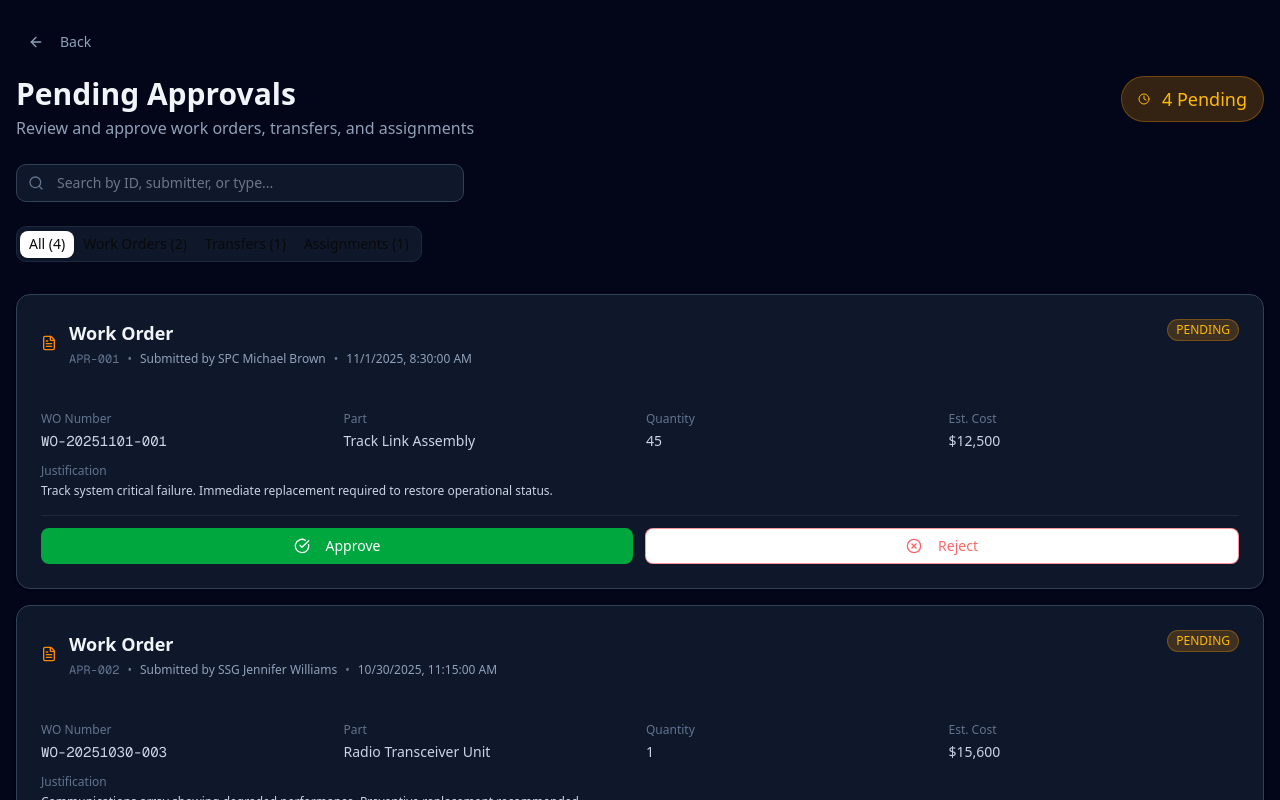
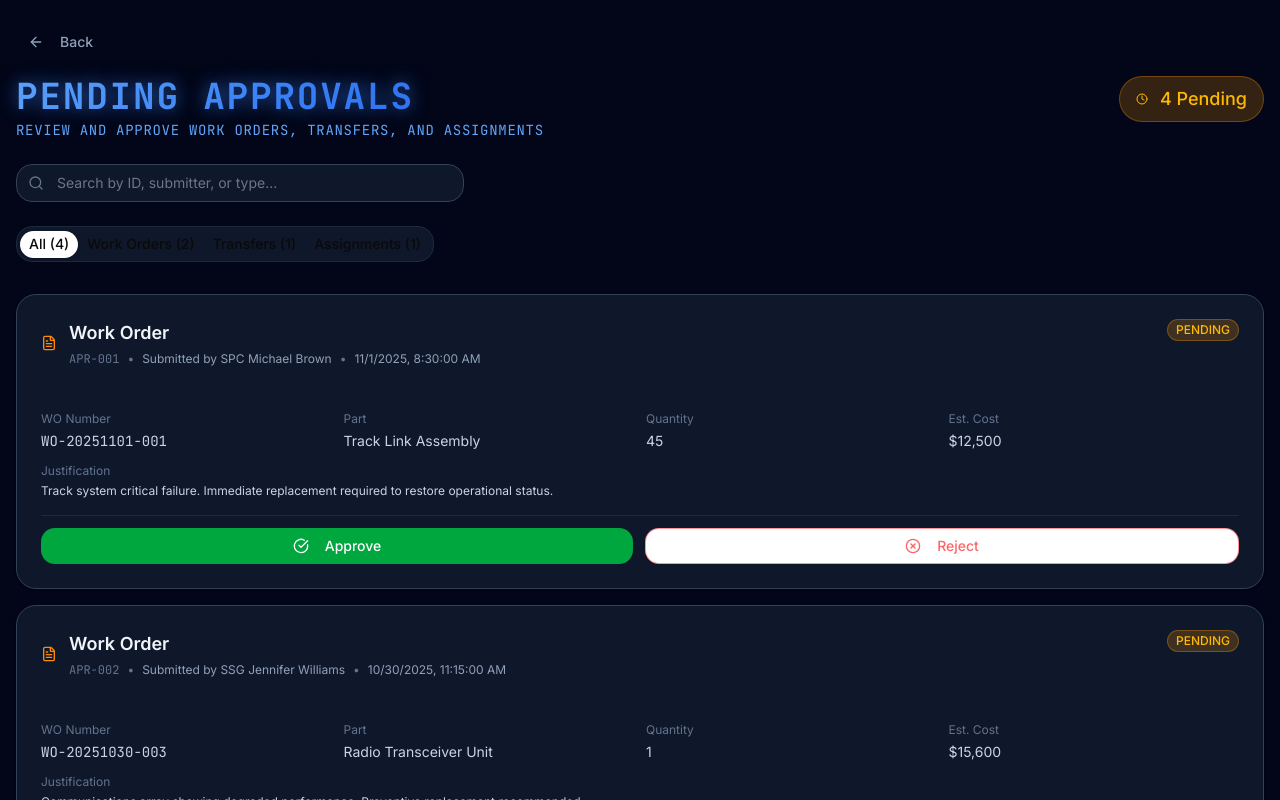
Before and after one commit to DhruvBhargava007/Morv_AI, a Next.js app in the folder frontend/: page /approvals in a window 1280 px wide. Shown: the top 800 px of the page. Built offline with nearby package versions, Linux system fonts and the light colour scheme.

Commit message:
fixing UI

```diff
--- a/frontend/app/approvals/page.tsx
+++ b/frontend/app/approvals/page.tsx
@@ -180,10 +180,10 @@ export default function ApprovalsPage() {
 
           <div className="flex items-start justify-between mb-6">
             <div>
-              <h1 className="text-3xl font-bold text-slate-100 mb-1">
+              <h1 className="text-4xl title-gradient-primary mb-1 font-mono uppercase tracking-wider font-bold">
                 Pending Approvals
               </h1>
-              <p className="text-slate-400">
+              <p className="text-[#60A5FA] font-mono uppercase tracking-wider text-sm">
                 Review and approve work orders, transfers, and assignments
               </p>
             </div>
--- a/frontend/app/dashboard/page.tsx
+++ b/frontend/app/dashboard/page.tsx
@@ -108,8 +108,8 @@ export default function DashboardPage() {
               <ArrowLeft className="w-5 h-5" />
             </button>
             <div>
-              <h1 className="text-2xl font-bold">AI Agent Dashboard</h1>
-              <p className="text-gray-400 text-sm">Digital Twin Analysis & Component Health</p>
+              <h1 className="text-3xl title-brand mb-1">MORV AI</h1>
+              <p className="text-[#60A5FA] text-xs mt-0.5 font-mono uppercase tracking-wider">AI Agent Dashboard</p>
             </div>
           </div>
           <div className="flex items-center gap-4">
--- a/frontend/app/globals.css
+++ b/frontend/app/globals.css
@@ -6,8 +6,10 @@
 @theme inline {
   --color-background: var(--background);
   --color-foreground: var(--foreground);
-  --font-sans: var(--font-geist-sans);
-  --font-mono: var(--font-geist-mono);
+  --font-sans: var(--font-inter);
+  --font-mono: var(--font-jetbrains-mono);
+  --color-military-charcoal: #0D1117;
+  --color-military-blue: #3B82F6;
   --color-sidebar-ring: var(--sidebar-ring);
   --color-sidebar-border: var(--sidebar-border);
   --color-sidebar-accent-foreground: var(--sidebar-accent-foreground);
@@ -43,8 +45,17 @@
   --radius-xl: calc(var(--radius) + 4px);
 }
 
+/* Military-Tech Theme Variables */
 :root {
-  --radius: 0.625rem;
+  --military-charcoal: #0D1117;
+  --military-blue: #3B82F6;
+  --military-blue-hover: #2563EB;
+  --military-border: rgba(255, 255, 255, 0.08);
+  --military-border-hover: rgba(59, 130, 246, 0.3);
+}
+
+:root {
+  --radius: 16px;
   --background: oklch(1 0 0);
   --foreground: oklch(0.145 0 0);
   --card: oklch(1 0 0);
@@ -79,24 +90,24 @@
 }
 
 .dark {
-  --background: oklch(0.145 0 0);
-  --foreground: oklch(0.985 0 0);
-  --card: oklch(0.205 0 0);
-  --card-foreground: oklch(0.985 0 0);
-  --popover: oklch(0.205 0 0);
-  --popover-foreground: oklch(0.985 0 0);
-  --primary: oklch(0.922 0 0);
-  --primary-foreground: oklch(0.205 0 0);
-  --secondary: oklch(0.269 0 0);
-  --secondary-foreground: oklch(0.985 0 0);
-  --muted: oklch(0.269 0 0);
-  --muted-foreground: oklch(0.708 0 0);
-  --accent: oklch(0.269 0 0);
-  --accent-foreground: oklch(0.985 0 0);
-  --destructive: oklch(0.704 0.191 22.216);
-  --border: oklch(1 0 0 / 10%);
-  --input: oklch(1 0 0 / 15%);
-  --ring: oklch(0.556 0 0);
+  --background: #0D1117;
+  --foreground: #FFFFFF;
+  --card: #161B22;
+  --card-foreground: #FFFFFF;
+  --popover: #161B22;
+  --popover-foreground: #FFFFFF;
+  --primary: #3B82F6;
+  --primary-foreground: #FFFFFF;
+  --secondary: #21262D;
+  --secondary-foreground: #FFFFFF;
+  --muted: #21262D;
+  --muted-foreground: #8B949E;
+  --accent: #3B82F6;
+  --accent-foreground: #FFFFFF;
+  --destructive: #F85149;
+  --border: rgba(255, 255, 255, 0.08);
+  --input: rgba(255, 255, 255, 0.12);
+  --ring: #3B82F6;
   --chart-1: oklch(0.488 0.243 264.376);
   --chart-2: oklch(0.696 0.17 162.48);
   --chart-3: oklch(0.769 0.188 70.08);
@@ -117,6 +128,144 @@
     @apply border-border outline-ring/50;
   }
   body {
-    @apply bg-background text-foreground;
+    @apply bg-[#0D1117] text-white font-sans;
+    font-family: var(--font-inter), -apple-system, BlinkMacSystemFont, 'Segoe UI', sans-serif;
+  }
+  code, pre {
+    font-family: var(--font-jetbrains-mono), 'Courier New', monospace;
   }
 }
+
+@layer utilities {
+  /* Military-tech button styles */
+  .btn-military {
+    @apply px-6 py-3 bg-gradient-to-r from-[#21262D] to-[#1a1f28] hover:from-[#3B82F6]/20 hover:to-[#2563EB]/20 text-white font-medium rounded-2xl border border-[#3B82F6]/30 hover:border-[#3B82F6]/60 transition-all duration-200;
+    box-shadow: 0 0 0 0 rgba(59, 130, 246, 0), inset 0 1px 0 rgba(255, 255, 255, 0.05);
+  }
+  .btn-military:hover {
+    box-shadow: 0 0 16px rgba(59, 130, 246, 0.4), 0 0 32px rgba(59, 130, 246, 0.15), inset 0 1px 0 rgba(255, 255, 255, 0.1);
+    transform: translateY(-1px);
+  }
+
+  /* Military-tech card styles */
+  .card-military {
+    @apply bg-gradient-to-br from-[#161B22] via-[#1a2029] to-[#161B22] border border-[#3B82F6]/20 rounded-2xl p-6;
+    box-shadow: 0 4px 12px rgba(0, 0, 0, 0.3), inset 0 1px 0 rgba(59, 130, 246, 0.1);
+  }
+
+  /* Grid overlay background with blue tint */
+  .bg-grid-overlay {
+    background-image:
+      linear-gradient(rgba(59, 130, 246, 0.08) 1px, transparent 1px),
+      linear-gradient(90deg, rgba(59, 130, 246, 0.08) 1px, transparent 1px);
+    background-size: 32px 32px;
+  }
+
+  /* Gradient background with subtle blue */
+  .bg-military-gradient {
+    background: linear-gradient(180deg, #0D1117 0%, #0f1620 25%, #161B22 50%, #0f1620 75%, #0D1117 100%);
+    position: relative;
+  }
+  .bg-military-gradient::before {
+    content: '';
+    position: absolute;
+    inset: 0;
+    background: radial-gradient(ellipse at top, rgba(59, 130, 246, 0.08) 0%, transparent 50%);
+    pointer-events: none;
+  }
+
+  /* Input fields */
+  .input-military {
+    @apply bg-[#161B22] border border-[#3B82F6]/20 rounded-2xl px-4 py-3 text-white placeholder:text-[#8B949E] focus:border-[#3B82F6]/60 focus:outline-none focus:ring-2 focus:ring-[#3B82F6]/30 transition-all duration-200;
+    box-shadow: inset 0 1px 2px rgba(0, 0, 0, 0.3);
+  }
+  .input-military:focus {
+    box-shadow: inset 0 1px 2px rgba(0, 0, 0, 0.3), 0 0 12px rgba(59, 130, 246, 0.2);
+  }
+
+  /* Accent glow for active elements */
+  .accent-glow {
+    box-shadow: 0 0 20px rgba(59, 130, 246, 0.3), 0 0 40px rgba(59, 130, 246, 0.15);
+  }
+
+  /* Status indicators with colors */
+  .status-operational {
+    @apply text-[#10B981] font-mono;
+    text-shadow: 0 0 8px rgba(16, 185, 129, 0.5);
+  }
+  .status-warning {
+    @apply text-[#F59E0B] font-mono;
+    text-shadow: 0 0 8px rgba(245, 158, 11, 0.5);
+  }
+  .status-critical {
+    @apply text-[#EF4444] font-mono;
+    text-shadow: 0 0 8px rgba(239, 68, 68, 0.5);
+  }
+
+  /* Vibrant gradient text for titles */
+  .title-gradient-primary {
+    background: linear-gradient(135deg, #60A5FA 0%, #3B82F6 50%, #2563EB 100%);
+    -webkit-background-clip: text;
+    -webkit-text-fill-color: transparent;
+    background-clip: text;
+    text-shadow: 0 0 20px rgba(59, 130, 246, 0.4);
+    filter: drop-shadow(0 0 8px rgba(59, 130, 246, 0.3));
+  }
+
+  .title-gradient-secondary {
+    background: linear-gradient(135deg, #34D399 0%, #10B981 50%, #059669 100%);
+    -webkit-background-clip: text;
+    -webkit-text-fill-color: transparent;
+    background-clip: text;
+    filter: drop-shadow(0 0 8px rgba(16, 185, 129, 0.3));
+  }
+
+  .title-gradient-accent {
+    background: linear-gradient(135deg, #FBBF24 0%, #F59E0B 50%, #D97706 100%);
+    -webkit-background-clip: text;
+    -webkit-text-fill-color: transparent;
+    background-clip: text;
+    filter: drop-shadow(0 0 8px rgba(245, 158, 11, 0.3));
+  }
+
+  /* Tech-style title with glow */
+  .title-tech {
+    font-family: var(--font-jetbrains-mono), monospace;
+    font-weight: 700;
+    letter-spacing: 0.05em;
+    color: #60A5FA;
+    text-shadow:
+      0 0 10px rgba(96, 165, 250, 0.6),
+      0 0 20px rgba(59, 130, 246, 0.4),
+      0 0 30px rgba(59, 130, 246, 0.2);
+  }
+
+  /* Brand title style */
+  .title-brand {
+    font-weight: 800;
+    letter-spacing: 0.1em;
+    background: linear-gradient(135deg, #FFFFFF 0%, #60A5FA 30%, #3B82F6 60%, #2563EB 100%);
+    -webkit-background-clip: text;
+    -webkit-text-fill-color: transparent;
+    background-clip: text;
+    filter: drop-shadow(0 0 12px rgba(59, 130, 246, 0.5));
+  }
+
+  /* Section title with underline */
+  .title-section {
+    font-weight: 700;
+    color: #60A5FA;
+    position: relative;
+    display: inline-block;
+  }
+  .title-section::after {
+    content: '';
+    position: absolute;
+    bottom: -4px;
+    left: 0;
+    width: 100%;
+    height: 2px;
+    background: linear-gradient(90deg, #3B82F6 0%, #60A5FA 50%, transparent 100%);
+    box-shadow: 0 0 8px rgba(59, 130, 246, 0.6);
+  }
+}
--- a/frontend/app/layout.tsx
+++ b/frontend/app/layout.tsx
@@ -1,14 +1,14 @@
 import type { Metadata } from "next";
-import { Geist, Geist_Mono } from "next/font/google";
+import { Inter, JetBrains_Mono } from "next/font/google";
 import "./globals.css";
 
-const geistSans = Geist({
-  variable: "--font-geist-sans",
+const inter = Inter({
+  variable: "--font-inter",
   subsets: ["latin"],
 });
 
-const geistMono = Geist_Mono({
-  variable: "--font-geist-mono",
+const jetbrainsMono = JetBrains_Mono({
+  variable: "--font-jetbrains-mono",
   subsets: ["latin"],
 });
 
@@ -25,7 +25,7 @@ export default function RootLayout({
   return (
     <html lang="en">
       <body
-        className={`${geistSans.variable} ${geistMono.variable} antialiased`}
+        className={`${inter.variable} ${jetbrainsMono.variable} antialiased`}
       >
         {children}
       </body>
--- a/frontend/app/repair/[componentId]/page.tsx
+++ b/frontend/app/repair/[componentId]/page.tsx
@@ -194,12 +194,8 @@ export default function RepairPage({ params }: RepairPageProps) {
           <div className="bg-slate-900 border border-slate-800 rounded-lg p-6">
             <div className="flex items-start justify-between">
               <div className="flex-1">
-                <h1 className="text-3xl font-bold text-slate-100 mb-2">
-                  Component Repair Workflow
-                </h1>
-                <p className="text-slate-400 mb-4">
-                  AI-driven repair recommendations and execution
-                </p>
+                <h1 className="text-3xl title-brand mb-1">COMPONENT REPAIR WORKFLOW</h1>
+                <p className="text-[#60A5FA] text-xs mt-0.5 font-mono uppercase tracking-wider">AI-driven repair recommendations and execution</p>
 
                 <div className="grid grid-cols-2 md:grid-cols-4 gap-4">
                   <div>
```
Also changed, not shown: frontend/app/page.tsx (+29 -36 lines), frontend/app/twin/page.tsx (+21 -13 lines), frontend/components/landing/InfoDrawer.tsx (+14 -14 lines), frontend/components/landing/InventoryDropdown.tsx (+8 -8 lines), frontend/components/landing/SpecChanger.tsx (+6 -6 lines), frontend/components/landing/UploadButton.tsx (+8 -8 lines), 1 other file (tests, documents, lock files or other folders).
